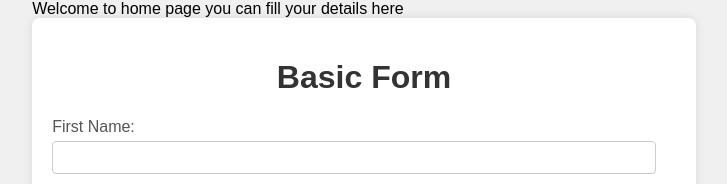
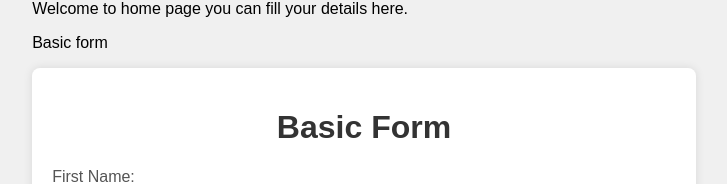
Before and after one commit to pandey0773/reactFrontend, a React (Create React App) app: page / in a window 1280 px wide. Shown: the top 184 px of the page, without its empty margins (276-1003 px from the left). Built offline with nearby package versions, Linux system fonts and the light colour scheme; no server answers.

Commit message:
after img

```diff
--- a/src/container/HomePage.js
+++ b/src/container/HomePage.js
@@ -4,7 +4,9 @@ function HomePage() {
     return ( <>
     <>
     <div className="form_container">
-    <div>Welcome to home page you can fill your details here</div>
+    <div>Welcome to home page you can fill your details here.
+        <p>Basic form</p>
+    </div>
 
     <Form/>
     <div>
```
